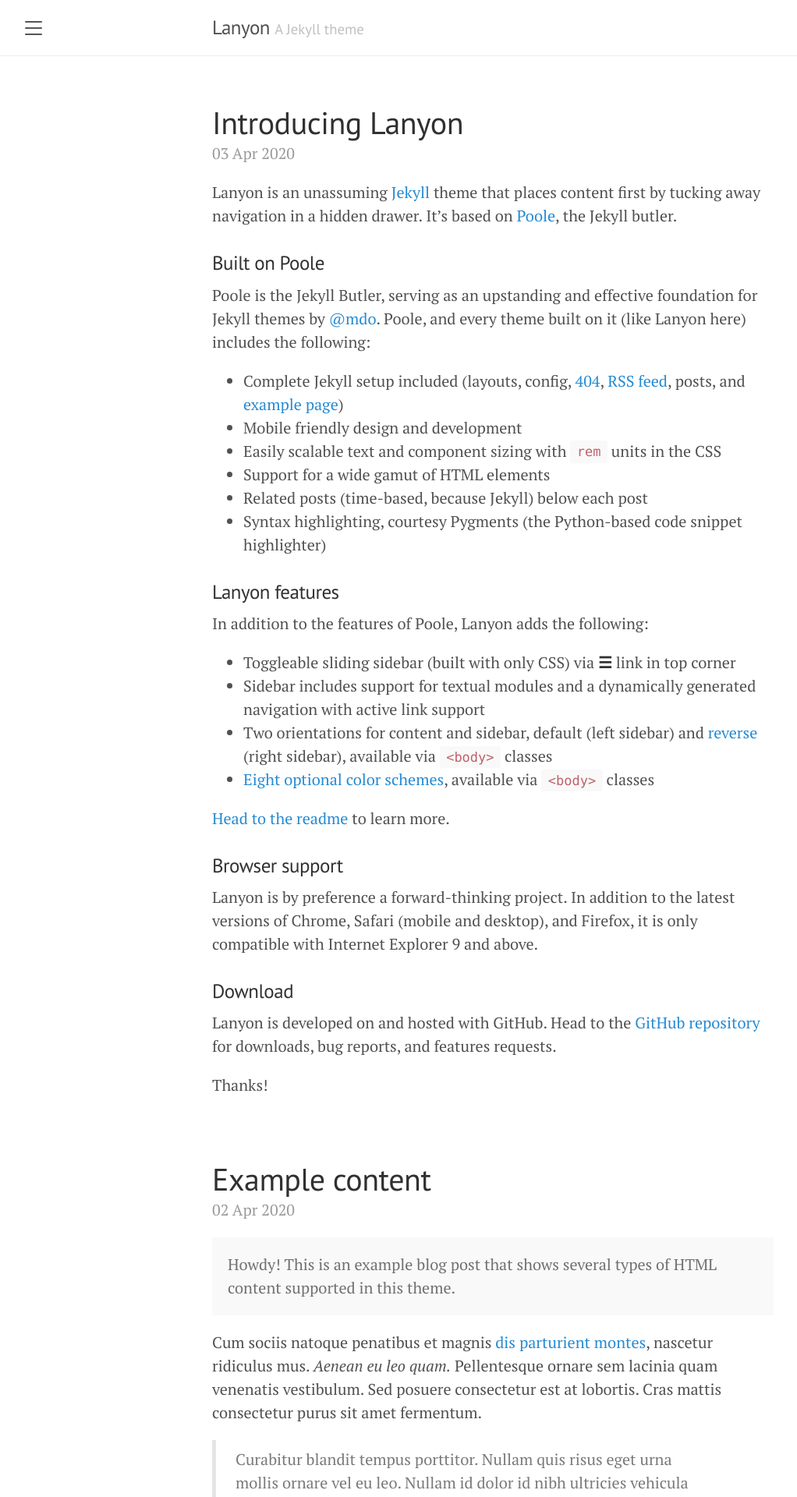
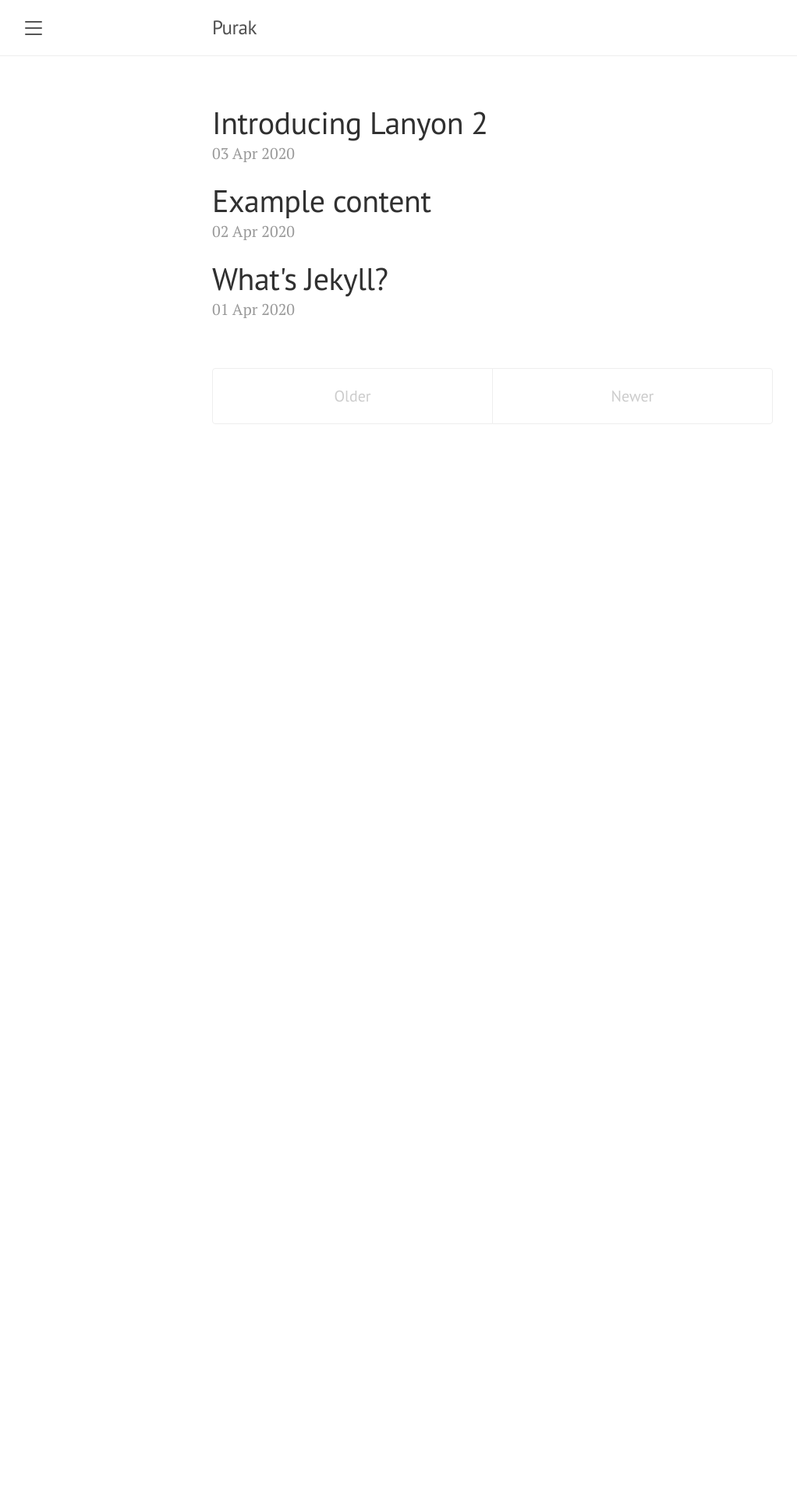
Before and after one commit to purak24/mywebsite, a Jekyll site: the page built from index.html, in a window 1280 px wide. Shown: the top 1920 px of the page at 78% size, without its empty margins (8-1030 px from the left). Built offline with Jekyll 4.4.1, drawn with Linux system fonts in a browser that asks for light colours; the list of posts is cut into pages by our own code; after the commit the page ends 900 px from its top, so only the background shows below that; some of the changed text lies outside the part shown.

Commit message:
cleaning up initial commit

```diff
--- a/_config.yml
+++ b/_config.yml
@@ -1,7 +1,7 @@
 # Setup
-title:               Lanyon
-tagline:             'A Jekyll theme'
-description:         'A reserved <a href="https://jekyllrb.com" target="_blank">Jekyll</a> theme that places the utmost gravity on content with a hidden drawer. Made by <a href="https://twitter.com/mdo" target="_blank">@mdo</a>.'
+title:               Purak
+tagline:             ''
+description:         ''
 url:                 https://purak24.github.io/mywebsite
 baseurl:             ''
 paginate:            5
@@ -9,9 +9,9 @@
 
 # About/contact
 author:
-  name:              Mark Otto
-  url:               https://twitter.com/mdo
-  email:             markdotto@gmail.com
+  name:              Purak Jain
+  url:               https://twitter.com/purakjain
+  email:             prkj24@gmail.com
 
 # Gems
 plugins:
--- a/_includes/sidebar.html
+++ b/_includes/sidebar.html
@@ -25,9 +25,9 @@
       {% endif %}
     {% endfor %}
 
-    <a class="sidebar-nav-item" href="{{ site.github.repo }}/archive/v{{ site.version }}.zip">Download</a>
+    <!-- <a class="sidebar-nav-item" href="{{ site.github.repo }}/archive/v{{ site.version }}.zip">Download</a>
     <a class="sidebar-nav-item" href="{{ site.github.repo }}">GitHub project</a>
-    <span class="sidebar-nav-item">Currently v{{ site.version }}</span>
+    <span class="sidebar-nav-item">Currently v{{ site.version }}</span> -->
   </nav>
 
   <div class="sidebar-item">
--- a/_posts/2020-04-03-introducing-lanyon.md
+++ b/_posts/2020-04-03-introducing-lanyon.md
@@ -1,6 +1,6 @@
 ---
 layout: post
-title: Introducing Lanyon
+title: Introducing Lanyon 2
 ---
 
 Lanyon is an unassuming [Jekyll](http://jekyllrb.com) theme that places content first by tucking away navigation in a hidden drawer. It's based on [Poole](http://getpoole.com), the Jekyll butler.
--- a/index.html
+++ b/index.html
@@ -11,10 +11,8 @@
         {{ post.title }}
       </a>
     </h1>
-
     <span class="post-date">{{ post.date | date_to_string }}</span>
-
-    {{ post.content }}
+    <!-- {{ post.content }} -->
   </div>
   {% endfor %}
 </div>
--- a/public/css/lanyon.css
+++ b/public/css/lanyon.css
@@ -304,7 +304,7 @@
 
 .page,
 .post {
-  margin-bottom: 4em;
+  margin-bottom: 1em;
 }
 
 /* Blog post or page title */
```
